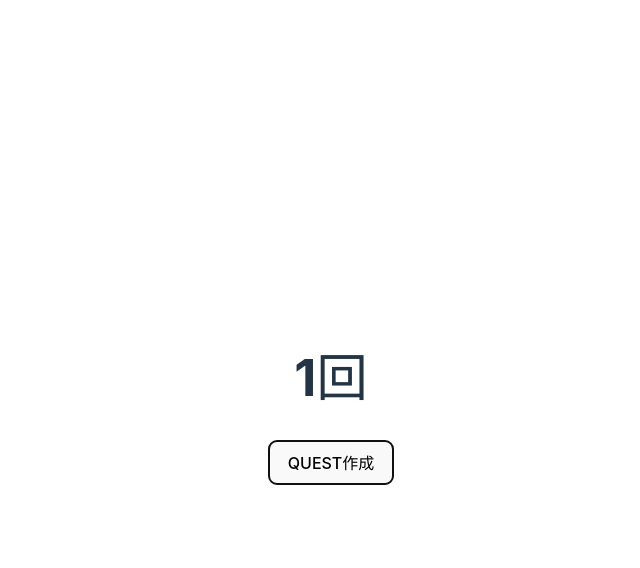
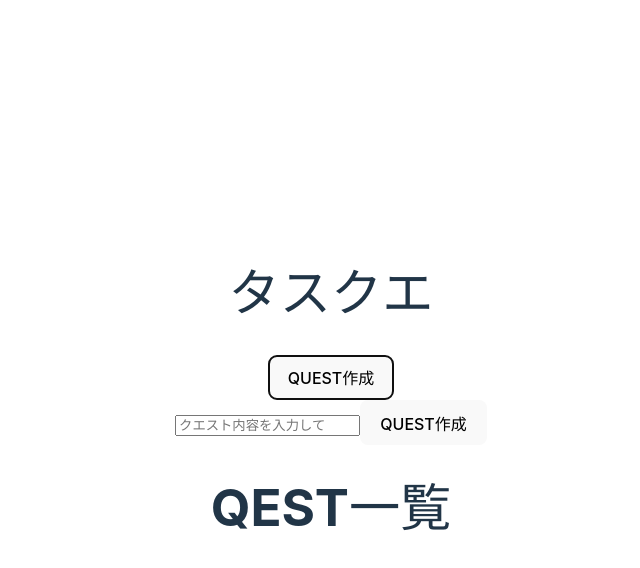
Before and after one commit to harutocom/task_quest, a React (Vite) app in the folder task-quest/: page / in a window 1280 px wide. Both pictures are taken after a click on the button "QUEST作成". Shown: the top 568 px of the page, without its empty margins (309-949 px from the left). Built offline with nearby package versions, Linux system fonts and the light colour scheme.

Commit message:
タスクを入力して追加

```diff
--- a/task-quest/src/App.jsx
+++ b/task-quest/src/App.jsx
@@ -3,18 +3,37 @@ import TaskAdd from './components/taskAdd/taskAdd'
 import './App.css'
 
 
-function App() {
-  const [c,p] = useState(0);
-  const a = () =>{
-    p(c + 1);
+function App(){
+  const [isInputVisible,setIsInputVisible] = useState(false);  //texstarea表示/非表示
+  const [taskInput,setTaskInput] = useState("");  //入力されたタスクの内容
+  const [tasks,setTasks] = useState([]);  //タスク一覧
+
+  const addTask = () => {
+    if(taskInput.trim() != "") {
+      setTasks([...tasks,taskInput]);
+      setTaskInput("");
+    }
   }
-
-  return (
-    <div>
-      <h1>{c}回</h1>
-      <TaskAdd onClick={a}></TaskAdd>
+  return(
+    <div style={{padding: "20px"}}>
+      <h1>タスクエ</h1>
+      {/* テキストエリアを表示するボタン */}
+      <TaskAdd onClick={() => setIsInputVisible(true)}>QEST作成</TaskAdd>
+      {/* isInputVisibleがtrueの時テキストエリア表示 */}
+      {isInputVisible && (
+        <div>
+          <input type="text" value={taskInput}
+          onChange={(e) => setTaskInput(e.target.value)}
+          placeholder='クエスト内容を入力して'/>
+          <TaskAdd onClick={addTask}>QEST追加</TaskAdd>
+        </div>
+      )}
+      <h1>QEST一覧</h1>
+      <ul>
+        {tasks.map((task, index) => (<li key={index}>{task}</li>))}
+      </ul>
     </div>
-  )
+  );
 }
 
 export default App
```
